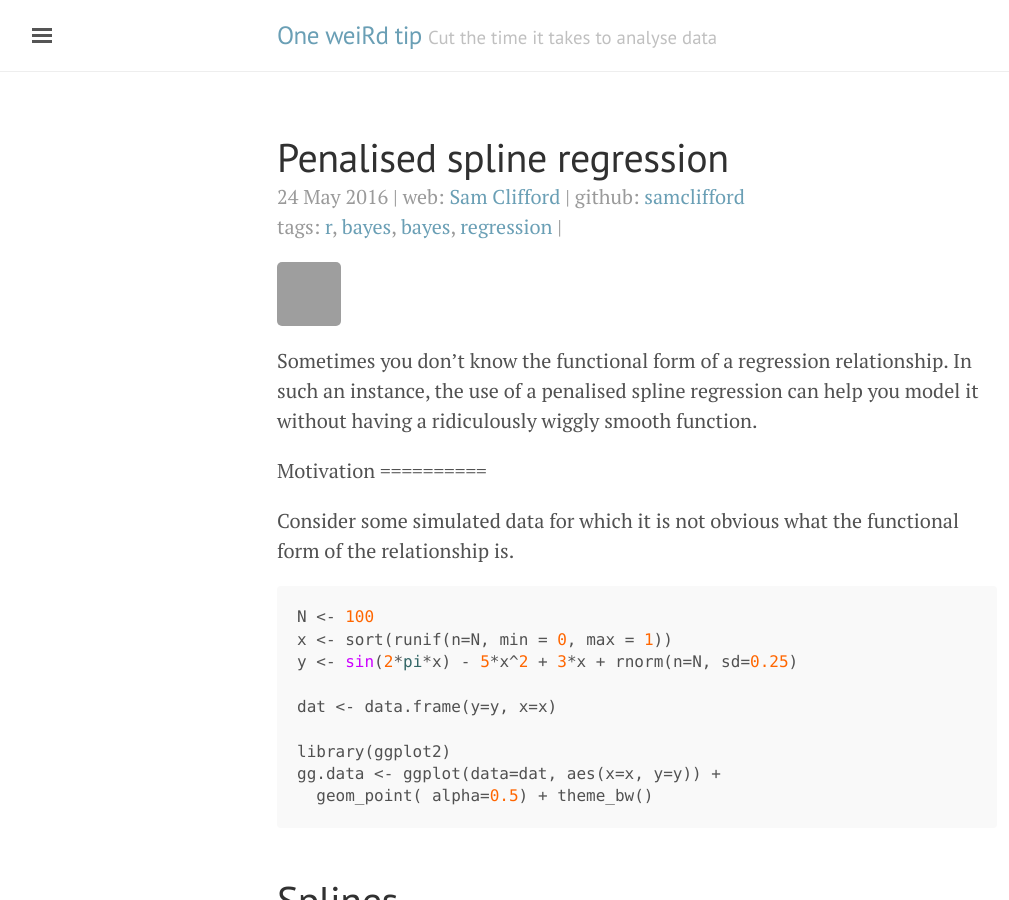
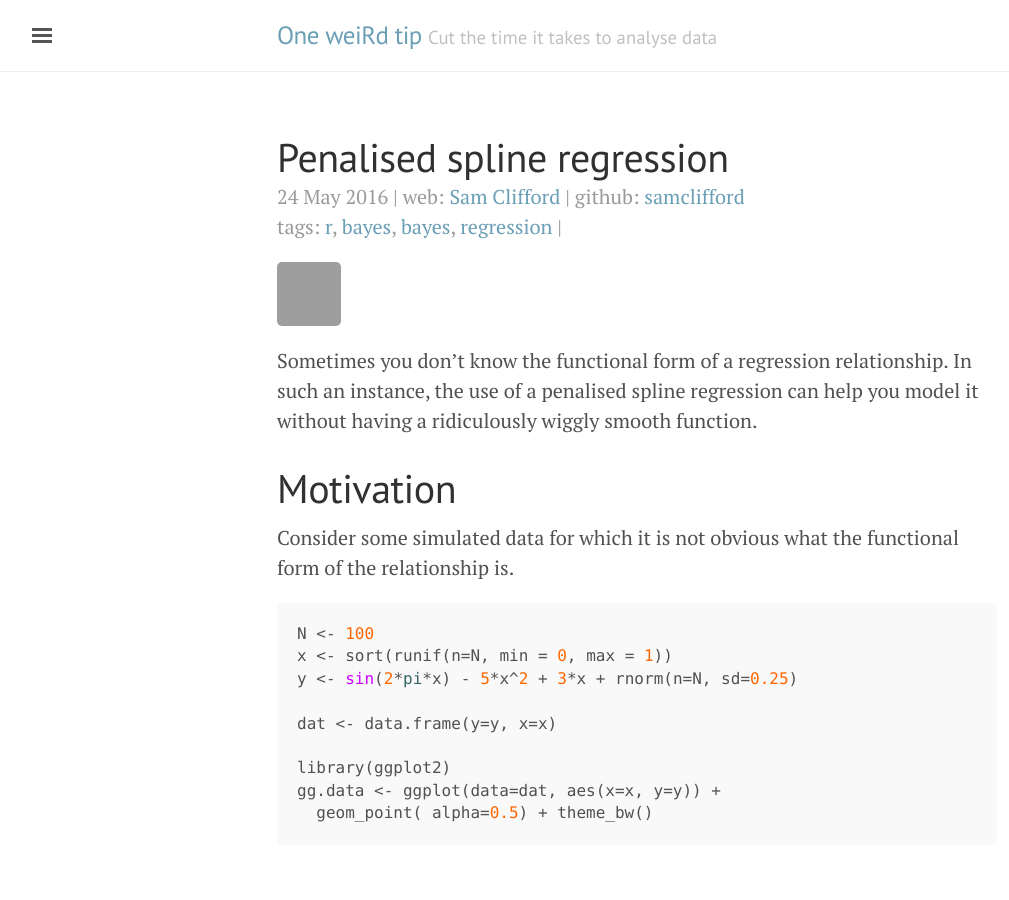
Before and after one commit to bragqut/bragqut.github.io, a Jekyll site: the page built from _posts/2016-05-24-samclifford-splines.md, in a window 1280 px wide and 900 px high. Shown: the whole window, without its empty margins (3-1012 px from the left). Built offline with Jekyll 4.4.1, drawn with Linux system fonts in a browser that asks for light colours; comment, search, counter and statistics services are not loaded; grey boxes are pictures that could not be loaded.

Commit message:
fixing images

````diff
--- a/_posts/2016-05-24-samclifford-splines.md
+++ b/_posts/2016-05-24-samclifford-splines.md
@@ -12,6 +12,8 @@ tags:
 Sometimes you don't know the functional form of a regression relationship. In such an instance, the use of a penalised spline regression can help you model it without having a ridiculously wiggly smooth function.
 
 <!---excerpt-break-->
+
+
 Motivation
 ==========
 
@@ -29,7 +31,7 @@ gg.data <- ggplot(data=dat, aes(x=x, y=y)) +
   geom_point( alpha=0.5) + theme_bw()
 ```
 
-<img src="../assets/bayestip_files/figure-markdown_github/unnamed-chunk-2-1.png" title="" alt="" style="display: block; margin: auto;" />
+<img src="assets/bayestip_files/figure-markdown_github/unnamed-chunk-2-1.png" title="" alt="" style="display: block; margin: auto;" />
 
 Splines
 =======
@@ -101,7 +103,7 @@ X.pred <- bspline(x.pred, K, xl=0, xr=1)
 
 What does our basis look like?
 
-<img src="../assets/bayestip_files/figure-markdown_github/unnamed-chunk-5-1.png" title="" alt="" style="display: block; margin: auto;" />
+<img src="assets/bayestip_files/figure-markdown_github/unnamed-chunk-5-1.png" title="" alt="" style="display: block; margin: auto;" />
 
 Formulating penalty matrix
 --------------------------
@@ -179,7 +181,7 @@ The following model code was used in JAGS to fit the above model:
 Results
 -------
 
-<img src="../assets/bayestip_files/figure-markdown_github/unnamed-chunk-9-1.png" title="" alt="" style="display: block; margin: auto;" />
+<img src="assets/bayestip_files/figure-markdown_github/unnamed-chunk-9-1.png" title="" alt="" style="display: block; margin: auto;" />
 
 If we didn't penalise our spline, we would have the model
 
@@ -192,7 +194,7 @@ y_i \sim & N\left( \mu_i, \tau_y \right) \\
 \end{align*}
 where *I*<sub>*K*</sub> is the *K* × *K* identity matrix, and the resulting smooth would look like
 
-<img src="../assets/bayestip_files/figure-markdown_github/unnamed-chunk-11-1.png" title="" alt="" style="display: block; margin: auto;" />
+<img src="assets/bayestip_files/figure-markdown_github/unnamed-chunk-11-1.png" title="" alt="" style="display: block; margin: auto;" />
 
 This fitted smooth is much more wiggly than the penalised smooth
 
````
